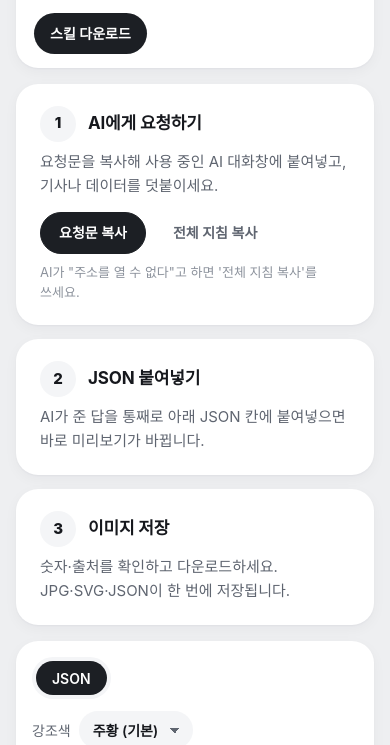
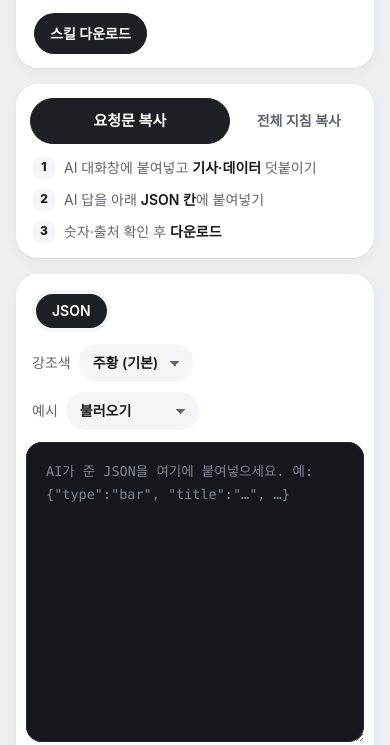
Before and after one commit to Newstapa/design-system, a plain HTML site: page web/index.html in a window 390 px wide. Shown: the part 99-844 px from the top of the page. Drawn offline with Linux system fonts and the light colour scheme; a web font is replaced by a local one.

Commit message:
0.15.0: 사용 방법을 한 줄 스텝 바로
3칸 카드(약 220px)를 한 줄 바(약 74px)로 줄임.
맨 앞 '요청문 복사', 가운데 ①→②→③ 한 줄 설명, 끝에 '전체 지침 복사'.
모바일은 버튼 두 개를 한 줄에, 단계 설명은 그 아래 세 줄.

Co-Authored-By: Claude Opus 5.5 <noreply@anthropic.com>
Claude-Session: https://claude.ai/code/session_011JXhDEq91enM9CB8zZrmsB

```diff
--- a/web/app.css
+++ b/web/app.css
@@ -95,13 +95,16 @@ button.pill-link { font-family: inherit; line-height: inherit; border: 0; cursor
 
 /* 단계 안내 */
 .steps { max-width: 1480px; margin: 0 auto; padding: 20px 28px 0; }
-.steps ol { list-style: none; display: grid; grid-template-columns: repeat(3, 1fr); gap: 20px; }
-.steps li { padding: 22px 24px; display: flex; flex-direction: column; gap: 8px; }
-.steps b { font-size: 17px; font-weight: 700; display: flex; align-items: center; gap: 12px; letter-spacing: -0.01em; }
-.steps b i { font-style: normal; flex: none; width: 36px; height: 36px; border-radius: 50%; background: var(--soft); color: var(--text); display: inline-flex; align-items: center; justify-content: center; font-size: 15px; font-weight: 800; }
-.steps span { font-size: 15px; color: var(--sub); line-height: 1.6; }
-.steps .row { display: flex; align-items: center; gap: 8px; margin-top: 6px; flex-wrap: wrap; }
-.steps .hint { font-size: 13px; color: var(--faint); }
+/* 사용 방법: 한 줄 스텝 바 */
+.stepbar { display: flex; align-items: center; gap: 22px; padding: 14px 16px 14px 14px; }
+.stepbar-act { flex: none; }
+.stepbar-act .btn { height: 46px; padding: 0 22px; font-size: 15px; }
+.stepbar-flow { list-style: none; display: flex; align-items: center; gap: 10px; flex: 1; min-width: 0; flex-wrap: wrap; }
+.stepbar-flow li { display: flex; align-items: center; gap: 8px; font-size: 14px; color: var(--sub); line-height: 1.4; }
+.stepbar-flow li b { color: var(--text); font-weight: 600; }
+.stepbar-flow li i { font-style: normal; flex: none; width: 24px; height: 24px; border-radius: 50%; background: var(--soft); color: var(--text); display: inline-flex; align-items: center; justify-content: center; font-size: 12px; font-weight: 800; }
+.stepbar-flow li + li::before { content: ''; flex: none; width: 7px; height: 7px; border-top: 1.5px solid #B8BCC4; border-right: 1.5px solid #B8BCC4; transform: rotate(45deg); margin: 0 8px 0 2px; }
+.stepbar-full { flex: none; font-size: 13px; height: 36px; padding: 0 12px; }
 
 /* 버튼 (알약) */
 .btn {
@@ -233,6 +236,8 @@ button.pill-link { font-family: inherit; line-height: inherit; border: 0; cursor
 .toast.show { opacity: 1; transform: translateY(0); }
 
 @media (max-width: 1240px) {
+  .stepbar-flow { gap: 8px 18px; }
+  .stepbar-flow li + li::before { display: none; }
   .workspace { grid-template-columns: 1fr; }
 }
 @media (max-width: 760px) {
@@ -242,7 +247,11 @@ button.pill-link { font-family: inherit; line-height: inherit; border: 0; cursor
   .brand-logo { height: 28px; }
   .brand-text h1 { font-size: 18px; }
   .steps { padding: 16px 16px 0; }
-  .steps ol { grid-template-columns: 1fr; gap: 14px; }
+  .stepbar { flex-wrap: wrap; gap: 12px 8px; padding: 14px; }
+  .stepbar-act { flex: 1; }
+  .stepbar-act .btn { width: 100%; }
+  .stepbar-flow { order: 3; flex-basis: 100%; flex-direction: column; align-items: flex-start; gap: 8px; padding-left: 2px; }
+  .stepbar-full { height: 46px; }
   .workspace { padding: 16px 16px 40px; gap: 16px; }
   .pane-head { padding: 16px 16px 12px; }
   #tab-json { padding: 0 10px 10px; }
--- a/web/index.html
+++ b/web/index.html
@@ -4,8 +4,8 @@
 <meta charset="utf-8">
 <meta name="viewport" content="width=device-width, initial-scale=1">
 <title>Tapa Chart · 뉴스타파</title>
-<link rel="stylesheet" href="../engine/nt-graphic.css?v=0.14.7">
-<link rel="stylesheet" href="app.css?v=0.14.7">
+<link rel="stylesheet" href="../engine/nt-graphic.css?v=0.15.1">
+<link rel="stylesheet" href="app.css?v=0.15.1">
 </head>
 <body>
 <script>try { if (sessionStorage.getItem('nt-admin') === '1') { document.body.classList.add('admin'); document.title = 'Tapa Chart Pro · 뉴스타파'; } } catch (e) {}</script>
@@ -26,25 +26,17 @@
 </header>
 
 <section class="steps">
-  <ol>
-    <li class="card">
-      <b><i>1</i>AI에게 요청하기</b>
-      <span>요청문을 복사해 사용 중인 AI 대화창에 붙여넣고, 기사나 데이터를 덧붙이세요.</span>
-      <div class="row">
-        <button id="copyPrompt" class="btn primary">요청문 복사</button>
-        <button id="copyFull" class="btn ghost" title="주소를 열지 못하는 AI용">전체 지침 복사</button>
-      </div>
-      <span class="hint">AI가 "주소를 열 수 없다"고 하면 '전체 지침 복사'를 쓰세요.</span>
-    </li>
-    <li class="card">
-      <b><i>2</i>JSON 붙여넣기</b>
-      <span>AI가 준 답을 통째로 아래 JSON 칸에 붙여넣으면 바로 미리보기가 바뀝니다.</span>
-    </li>
-    <li class="card">
-      <b><i>3</i>이미지 저장</b>
-      <span>숫자·출처를 확인하고 다운로드하세요. JPG·SVG·JSON이 한 번에 저장됩니다.</span>
-    </li>
-  </ol>
+  <div class="card stepbar">
+    <div class="stepbar-act">
+      <button id="copyPrompt" class="btn primary">요청문 복사</button>
+    </div>
+    <ol class="stepbar-flow">
+      <li><i>1</i><span>AI 대화창에 붙여넣고 <b>기사·데이터</b> 덧붙이기</span></li>
+      <li><i>2</i><span>AI 답을 아래 <b>JSON 칸</b>에 붙여넣기</span></li>
+      <li><i>3</i><span>숫자·출처 확인 후 <b>다운로드</b></span></li>
+    </ol>
+    <button id="copyFull" class="btn ghost stepbar-full" title="AI가 &quot;주소를 열 수 없다&quot;고 하면 이것을 복사해 붙여넣으세요">전체 지침 복사</button>
+  </div>
 </section>
 
 <main class="workspace">
@@ -144,9 +136,9 @@
 <div id="toast" class="toast" role="status"></div>
 
 <script src="vendor/html-to-image.js"></script>
-<script src="../engine/nt-graphic.js?v=0.14.7"></script>
-<script src="../engine/nt-export-svg.js?v=0.14.7"></script>
-<script src="tuner.js?v=0.14.7"></script>
-<script src="app.js?v=0.14.7"></script>
+<script src="../engine/nt-graphic.js?v=0.15.1"></script>
+<script src="../engine/nt-export-svg.js?v=0.15.1"></script>
+<script src="tuner.js?v=0.15.1"></script>
+<script src="app.js?v=0.15.1"></script>
 </body>
 </html>
```
Also changed, not shown: 1 other file.
